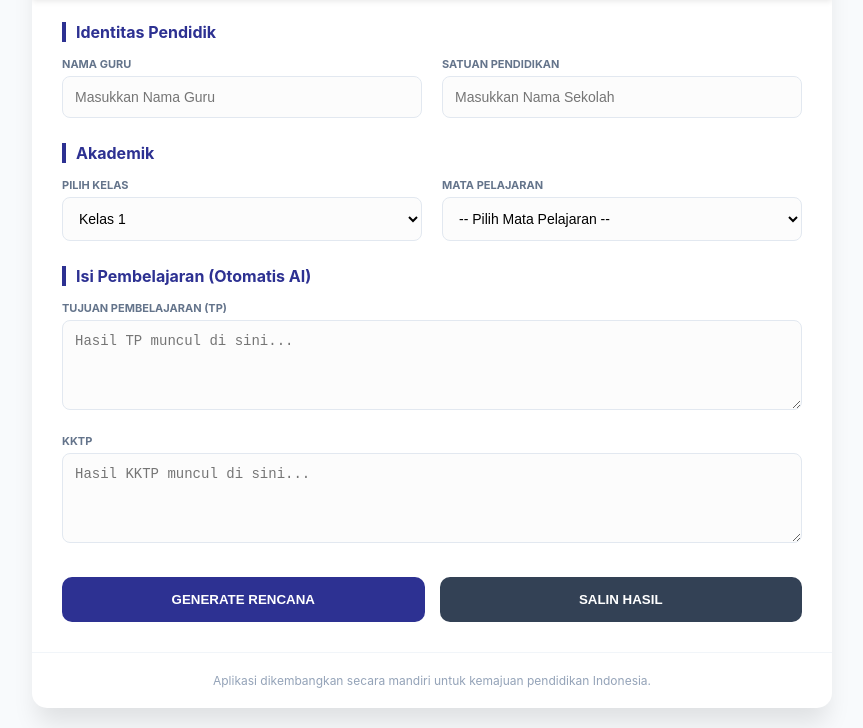
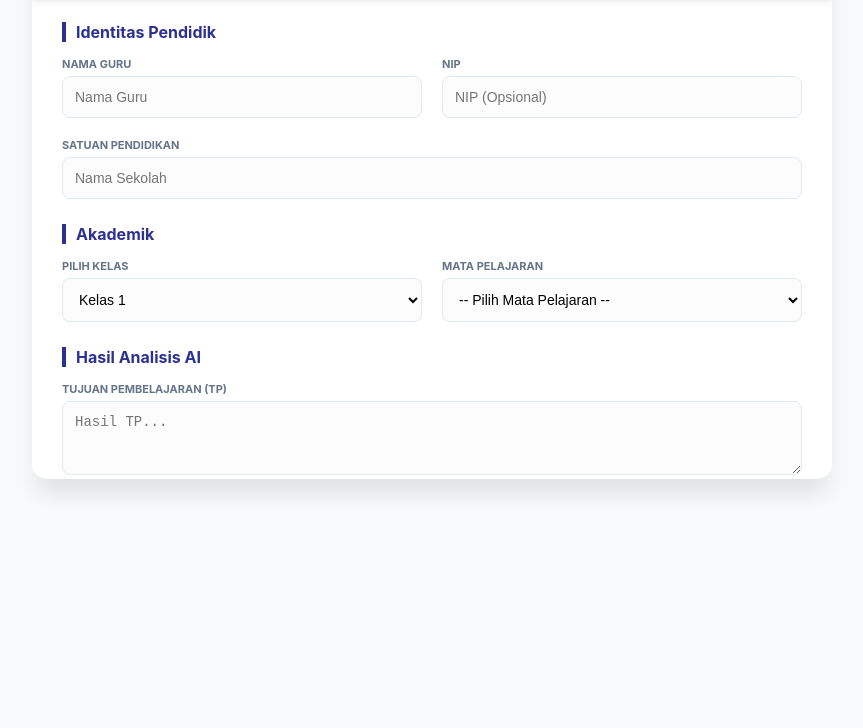
Before and after one commit to wawan2026/rpp-generator-wawan, a website: page index.html in a window 1280 px wide. Shown: the part 169-897 px from the top of the page, without its empty margins (208-1071 px from the left). After the commit the page ends 800 px from the top, so only its background shows below. Drawn offline with Linux system fonts and the light colour scheme.

Commit message:
index.html

```diff
--- a/index.html
+++ b/index.html
@@ -3,7 +3,7 @@
 <head>
     <meta charset="UTF-8">
     <meta name="viewport" content="width=device-width, initial-scale=1.0">
-    <title>Generator Rencana Pembelajaran</title>
+    <title>Generator Rencana Pembelajaran - Pak Wawan</title>
     <style>
         :root { --primary: #2d3192; --secondary: #1a1c54; --accent: #4f46e5; --bg: #f8fafc; }
         body { font-family: 'Inter', sans-serif; background-color: var(--bg); margin: 0; padding: 20px; color: #1e293b; }
@@ -34,10 +34,7 @@
         .btn-primary { background: var(--primary); color: white; }
         .btn-secondary { background: #334155; color: white; }
 
-        .footer-credit {
-            padding: 20px; font-size: 12px; color: #94a3b8;
-            border-top: 1px solid #f1f5f9; text-align: center;
-        }
+        .footer-credit { padding: 20px; font-size: 11px; color: #94a3b8; border-top: 1px solid #f1f5f9; text-align: center; }
 
         .spinner { width: 18px; height: 18px; border: 2px solid #cbd5e1; border-top-color: var(--primary); border-radius: 50%; animation: spin 1s linear infinite; display: none; margin-right: 10px; }
         @keyframes spin { to { transform: rotate(360deg); } }
@@ -57,8 +54,9 @@
 
         <div class="section-title">Identitas Pendidik</div>
         <div class="form-grid">
-            <div><label>Nama Guru</label><input type="text" id="namaGuru" placeholder="Masukkan Nama Guru"></div>
-            <div><label>Satuan Pendidikan</label><input type="text" id="namaSekolah" placeholder="Masukkan Nama Sekolah"></div>
+            <div><label>Nama Guru</label><input type="text" id="namaGuru" placeholder="Nama Guru"></div>
+            <div><label>NIP</label><input type="text" id="nipGuru" placeholder="NIP (Opsional)"></div>
+            <div class="full-width"><label>Satuan Pendidikan</label><input type="text" id="namaSekolah" placeholder="Nama Sekolah"></div>
         </div>
 
         <div class="section-title">Akademik</div>
@@ -78,9 +76,9 @@
                     <option value="Bahasa Indonesia">Bahasa Indonesia</option>
                     <option value="Matematika">Matematika</option>
                     <option value="Pendidikan Pancasila">Pendidikan Pancasila</option>
-                    <option value="IPAS">IPAS (Ilmu Pengetahuan Alam & Sosial)</option>
+                    <option value="IPAS">IPAS</option>
                     <option value="Pendidikan Agama Islam">Pendidikan Agama Islam</option>
-                    <option value="PJOK">PJOK (Pendidikan Jasmani)</option>
+                    <option value="PJOK">PJOK</option>
                     <option value="Seni Rupa">Seni Rupa</option>
                     <option value="Seni Musik">Seni Musik</option>
                     <option value="Bahasa Inggris">Bahasa Inggris</option>
@@ -88,77 +86,10 @@
             </div>
         </div>
 
-        <div class="section-title">Isi Pembelajaran (Otomatis AI)</div>
+        <div class="section-title">Hasil Analisis AI</div>
         <div class="form-grid">
             <div class="full-width">
                 <label>Tujuan Pembelajaran (TP)</label>
-                <textarea id="resTujuan" rows="4" placeholder="Hasil TP muncul di sini..."></textarea>
+                <textarea id="resTujuan" rows="3" placeholder="Hasil TP..."></textarea>
             </div>
-            <div class="full-width">
-                <label>KKTP</label>
-                <textarea id="resKKTP" rows="4" placeholder="Hasil KKTP muncul di sini..."></textarea>
-            </div>
-        </div>
-
-        <div class="loading-box" id="loadBox" style="display:none;">
-            <div class="spinner" style="display:block;"></div>
-            <span style="font-size:13px; color:var(--primary); font-weight:600;">AI Sedang Menyusun...</span>
-        </div>
-
-        <div class="btn-group">
-            <button class="btn-primary" id="btnGen" onclick="generateAI()">GENERATE RENCANA</button>
-            <button class="btn-secondary" onclick="copyAction()">SALIN HASIL</button>
-        </div>
-
-        <div class="footer-credit">
-            Aplikasi dikembangkan secara mandiri untuk kemajuan pendidikan Indonesia.
-        </div>
-    </div>
-
-    <script>
-        async function generateAI() {
-            const kelas = document.getElementById('kelas').value;
-            const mapel = document.getElementById('mapel').value;
-            const btn = document.getElementById('btnGen');
-            const load = document.getElementById('loadBox');
-
-            if(!mapel) return alert("Pilih mata pelajaran dulu ya!");
-
-            btn.disabled = true;
-            load.style.display = 'flex';
-
-            try {
-                const response = await fetch('/api/generate', {
-                    method: 'POST',
-                    headers: { 'Content-Type': 'application/json' },
-                    body: JSON.stringify({ kelas, mapel })
-                });
-                const data = await response.json();
-                document.getElementById('resTujuan').value = data.tujuan;
-                document.getElementById('resKKTP').value = data.kktp;
-            } catch (err) {
-                alert("Sistem sibuk, silakan coba lagi.");
-            }
-
-            setTimeout(() => {
-                btn.disabled = false;
-                load.style.display = 'none';
-            }, 3000);
-        }
-
-        function copyAction() {
-            const guru = document.getElementById('namaGuru').value;
-            const sekolah = document.getElementById('namaSekolah').value;
-            const mapel = document.getElementById('mapel').value;
-            const tp = document.getElementById('resTujuan').value;
-            const kktp = document.getElementById('resKKTP').value;
-
-            if(!tp) return alert("Belum ada hasil.");
-
-            const text = `GURU: ${guru}\nSEKOLAH: ${sekolah}\nMAPEL: ${mapel}\n\nTUJUAN PEMBELAJARAN:\n${tp}\n\nKKTP:\n${kktp}`;
-            navigator.clipboard.writeText(text);
-            alert("Hasil RPP berhasil disalin!");
-        }
-    </script>
-</body>
-</html>
+            <div class="
```
